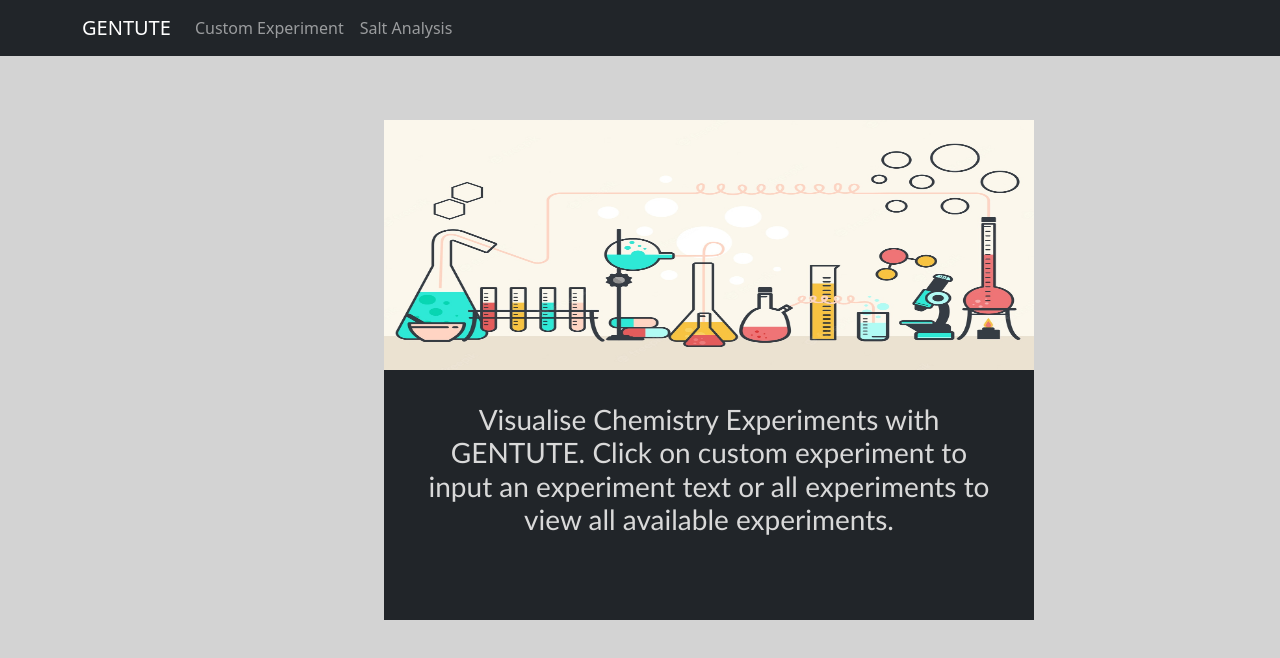
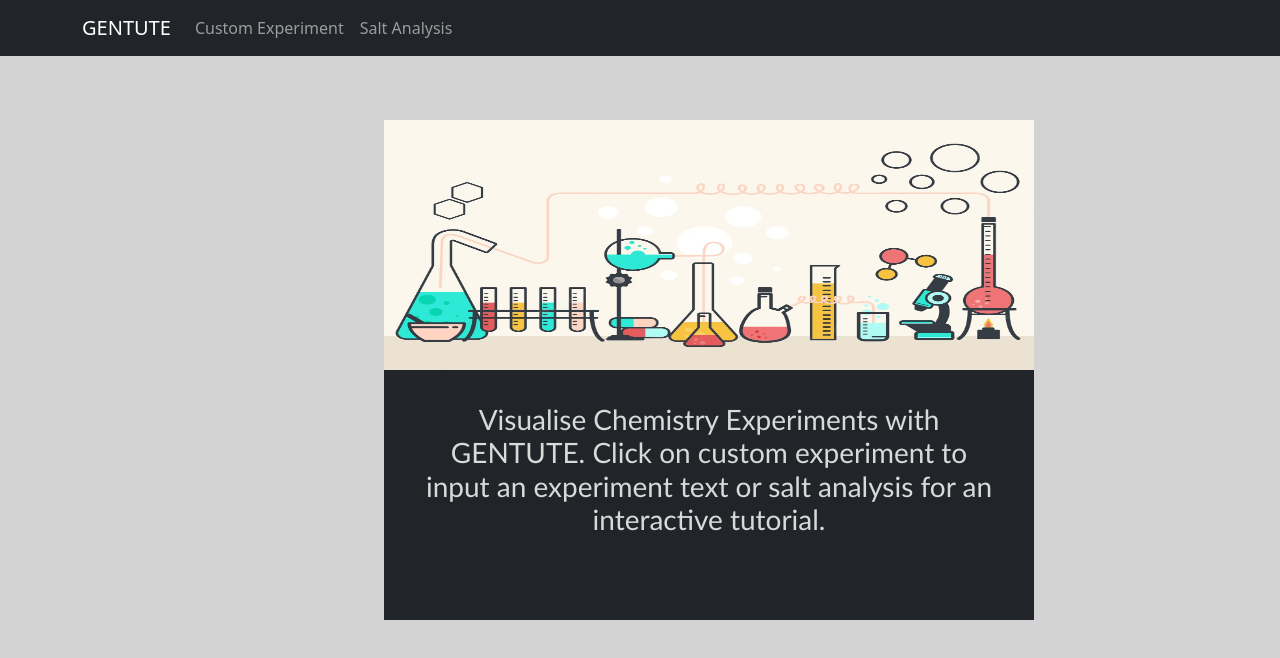
Before and after one commit to Meenakshi-10/GENTUTE-WEBSITE, a React (Create React App) app in the folder frontend/: page / in a window 1280 px wide. Shown: the top 658 px of the page. Built offline with nearby package versions, Linux system fonts and the light colour scheme.

Commit message:
changing description on landing page

```diff
--- a/frontend/src/Components/Landing.js
+++ b/frontend/src/Components/Landing.js
@@ -1,5 +1,3 @@
-import Button from 'react-bootstrap/Button';
-import Form from 'react-bootstrap/Form';
 import Navigation from "./Navbar";
 import backroundPic from "./backroundPic.jpg"
 
@@ -11,7 +9,7 @@ function Landing() {
         <img src = {backroundPic} style = {{width: '650px', height: '250px'}}/>
         <h3 style = {{'margin' : '5%', 'text-align': 'center', color: '#d9d9d9', 'font-family': 'Trebuchet MS'}}>
                         Visualise Chemistry Experiments with GENTUTE. Click on custom experiment to
-                        input an experiment text or all experiments to view all available experiments.</h3>
+                        input an experiment text or salt analysis for an interactive tutorial.</h3>
         </div>
         </div>
 
```
Also changed, not shown: 1 other file (tests, documents, lock files or other folders).
